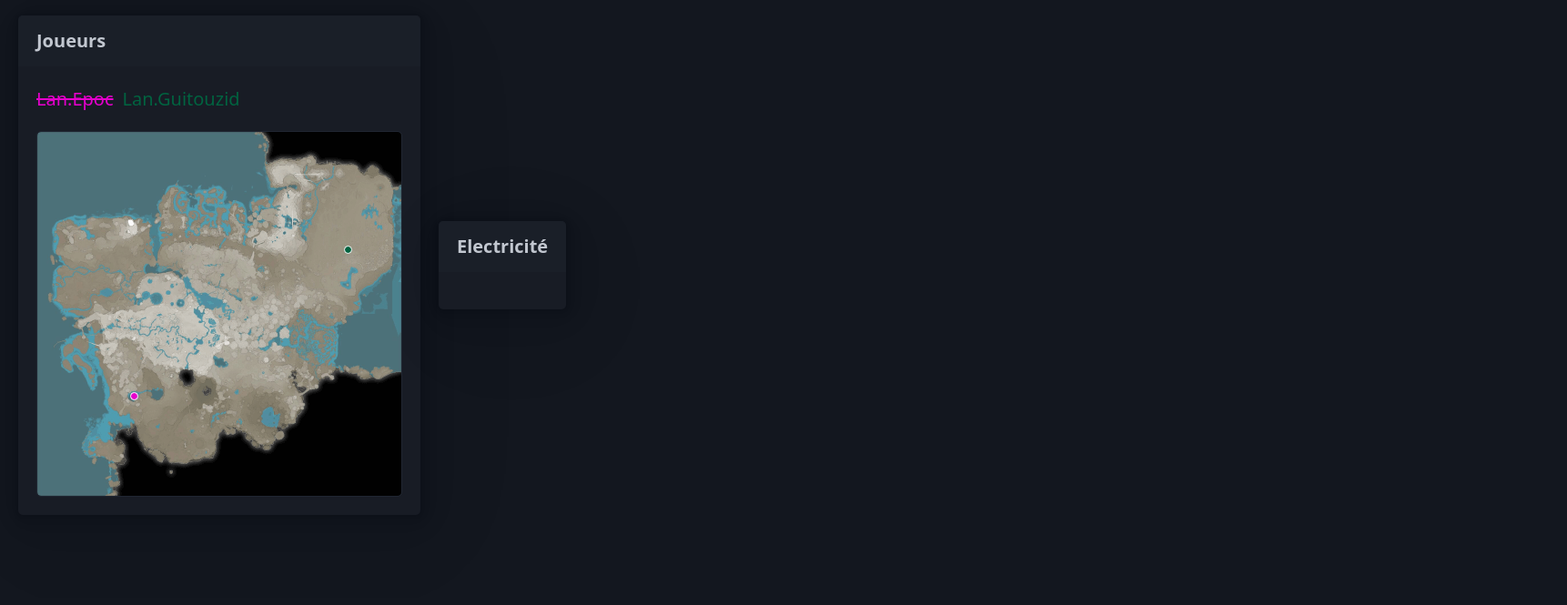
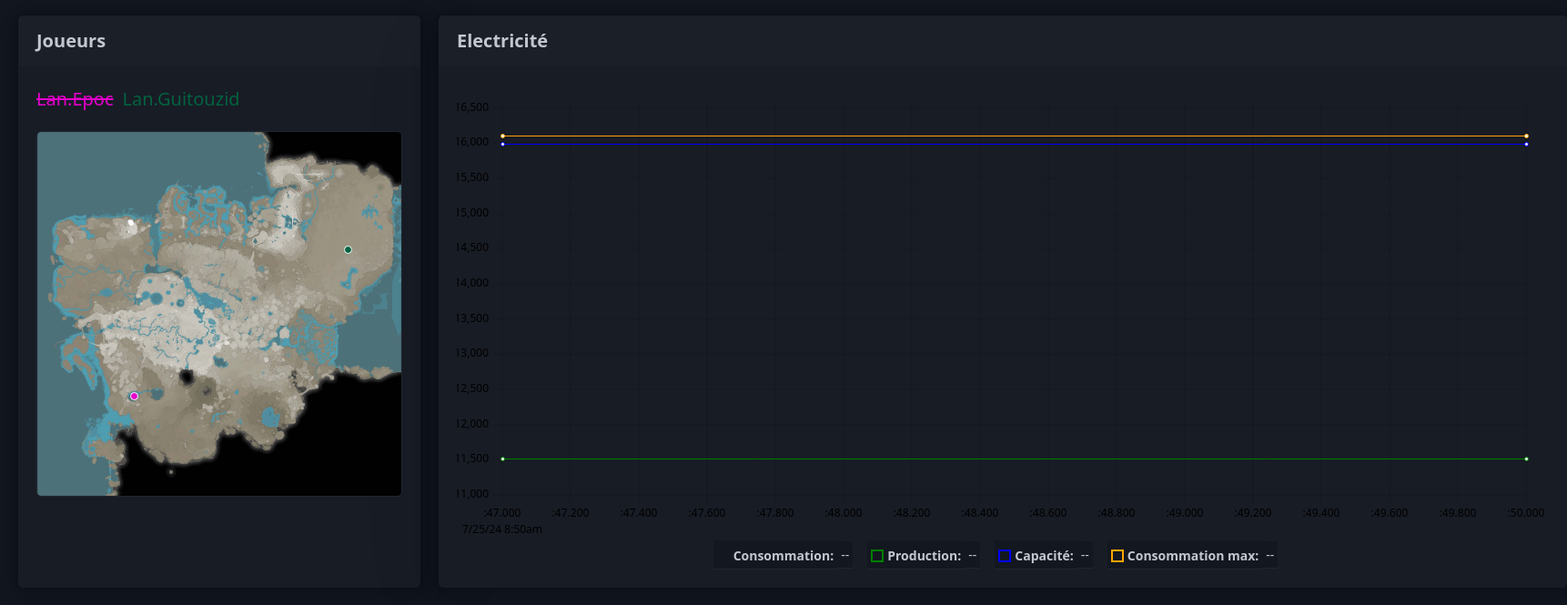
Before and after one commit to Les-Aventuriers-Numeriques/tableau-bord-satisfactory, a plain HTML site: page index.html in a window 1280 px wide. Shown: the part 143-808 px from the top of the page at 91% size, 1722 px wide, since content can reach past the window. Drawn offline with Linux system fonts and the light colour scheme.

Commit message:
Electricité

```diff
--- a/css/app.css
+++ b/css/app.css
@@ -80,7 +80,6 @@ body > section {
     display: flex;
     flex-direction: row;
     justify-content: start;
-    align-items: center;
     column-gap: var(--pico-grid-column-gap);
     row-gap: var(--pico-grid-row-gap);
 }
@@ -122,3 +121,10 @@ body > section > .players > .map > span {
     border-radius: 50%;
     border: 1px solid #fff;
 }
+
+/************************************************************************
+ * Bloc Electricité */
+
+body > section > .power {
+    flex-grow: 1;
+}
--- a/index.html
+++ b/index.html
@@ -41,8 +41,10 @@
                 </template>
             </div>
         </article>
-        <article>
+        <article class="power">
             <header>Electricité</header>
+
+            <div x-data="powerChartComponent"></div>
         </article>
     </section>
 
--- a/js/app.js
+++ b/js/app.js
@@ -23,7 +23,7 @@
             intervalId: null,
             sounds: {},
 
-            init() {
+            actuallyInit() {
                 this.loadSounds()
 
                 if (this.refresh(true)) {
@@ -66,6 +66,10 @@
             return Object.assign(Object.create(baseComponent), {
                 players: [],
                 soundsToLoad: ['motus-boule-noire'],
+
+                init() {
+                    this.actuallyInit()
+                },
 
                 refresh(firstTime = false) {
                     const self = this
@@ -114,6 +118,77 @@
                 }
             })
         })
+
+        Alpine.data('powerChartComponent', function () {
+            return Object.assign(Object.create(baseComponent), {
+                data: [
+                    [], // Timestamps
+                    [], // Conso
+                    [], // Prod
+                    [], // Capacité
+                    [], // Conso max
+                ],
+                uPlotInstance: null,
+                uPlotOptions: {
+                    width: '1200',
+                    height: '500',
+                    series: [
+                        {
+                            label: 'Consommation',
+                            stroke: 'red',
+                            width: 1
+                        },
+                        {
+                            label: 'Production',
+                            stroke: 'green',
+                            width: 1
+                        },
+                        {
+                            label: 'Capacité',
+                            stroke: 'blue',
+                            width: 1
+                        },
+                        {
+                            label: 'Consommation max',
+                            stroke: 'orange',
+                            width: 1
+                        }
+                    ]
+                },
+
+                init() {
+                    this.uPlotInstance = new uPlot(this.uPlotOptions, this.data, this.$el)
+
+                    this.actuallyInit()
+                },
+
+                refresh(firstTime = false) {
+                    const self = this
+
+                    this.fetch('getPower').then(function (powerCircuits) {
+                        self.data[0].push(Date.now() / 1000)
+
+                        const attrs = ['PowerConsumed', 'PowerProduction', 'PowerCapacity', 'PowerMaxConsumed']
+
+                        attrs.forEach(function (attr, index) {
+                            self.data[index + 1].push(
+                                powerCircuits
+                                    .map(function (powerCircuit) {
+                                        return powerCircuit[attr]
+                                    })
+                                    .reduce(function (a, b) {
+                                        return a + b
+                                    })
+                            )
+                        })
+
+                        self.uPlotInstance.setData(self.data)
+                    })
+
+                    return true
+                }
+            })
+        })
     }
 
     document.addEventListener('alpine:init', function () {
```
